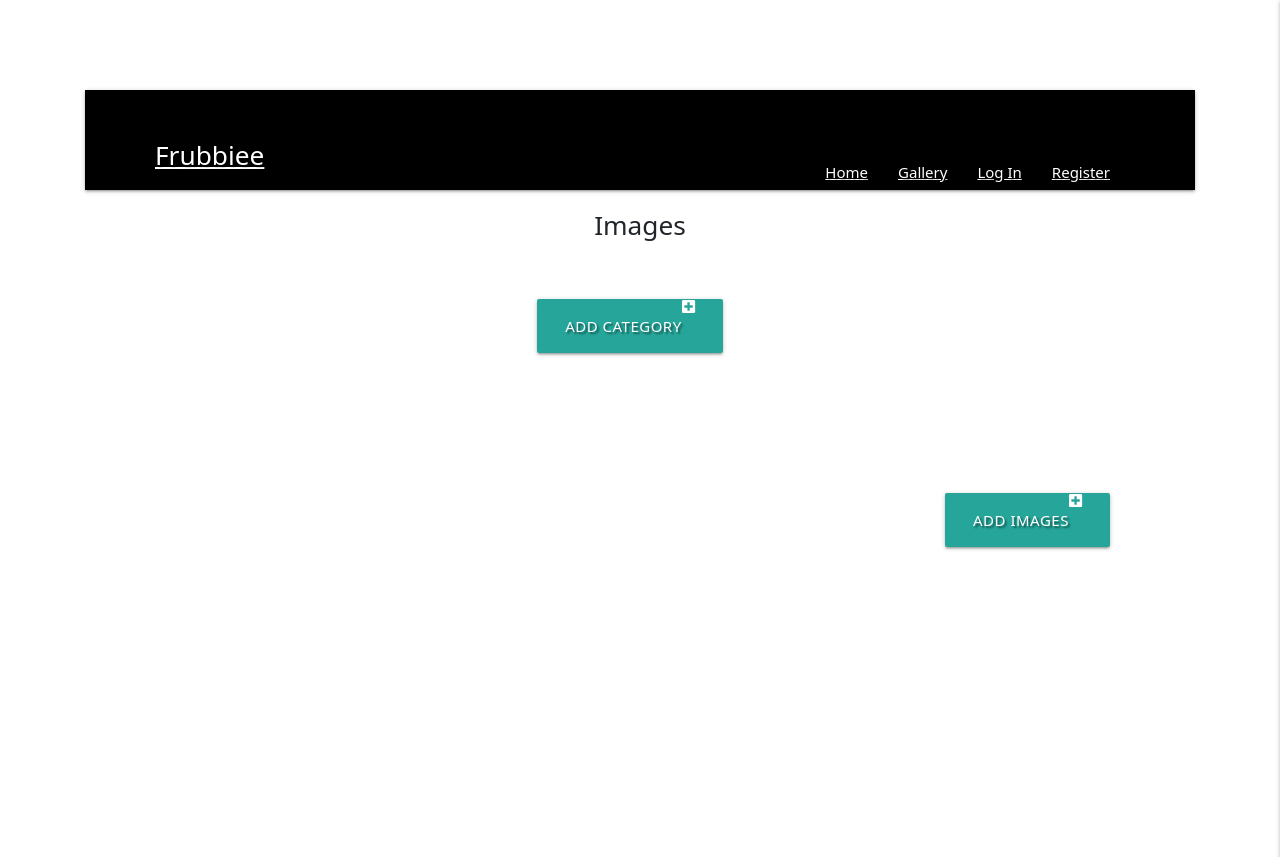
After one commit to suzzet31/Frubbiee, a Flask app: page /gallery in a window 1280 px wide. The commit adds this page. Shown: the top 857 px of the page. Run offline with Flask 2, Linux system fonts and the light colour scheme; some libraries are stand-ins or nearby versions.

Commit message:
add gallery and image funtion

```diff
--- a/app.py
+++ b/app.py
@@ -6,9 +6,15 @@ from flask_pymongo import PyMongo
 from bson.objectid import ObjectId
 from jinja2 import Template
 from pymongo import MongoClient
+from werkzeug.utils import secure_filename
 from werkzeug.security import generate_password_hash, check_password_hash
 if os.path.exists("env.py"):
     import env
+
+
+
+UPLOAD_FOLDER = '/path/to/the/uploads'
+ALLOWED_EXTENSIONS = set(['txt', 'pdf', 'png', 'jpg', 'jpeg', 'gif'])
 
 
 app = Flask(__name__)
@@ -232,6 +238,65 @@ def posts():
            return render_template("posts.html")@app.route("/register", methods=["GET", "POST"])
 
 
+@app.route("/images")
+def images(x):
+    """
+    Dealing with Unix Path names and Windows PathNames
+    """
+    if platform.system() == 'Linux':
+        return  x[x.rfind("/")+1:]
+    return x[x.rfind("\\")+1: ]
+
+def getFolder(x):
+        y = []
+        if platform.system() == 'Linux':
+            y = x.split("/")
+        else:
+            y = x.split("\\")
+       # print(y)
+        filename_name = "images"
+        if "images" in x:
+            filename +="smoothie.jpg/" + y[-2]
+        elif "juice.png" in x:
+            filename+="cherry.jpg"
+
+@app.route("/send_file/<filename>")
+def send_file(filename):
+   return send_from_directory(app.config["UPLOAD_FOLDER"] +"/" + getFolder(filename) , getImageName(filename))
+
+
+def send_image(filename):
+    try:
+        pass
+    except expression as identifier:
+        pass
+    send_images = send_image_from_directory("images", filename)
+
+
+@app.route("/gallery")
+def gallery():
+    image_name = os.listdir('static/images')
+    print(images)
+    return render_template("gallery.html", images=images)
+
+@app.route('/upload', methods = ['GET', 'POST'])
+def upload_file():
+    if request.method == 'POST':
+        # check if the post request has the file part
+        if 'file' not in request.files:
+            flash('No file part')
+            return redirect(request.url)
+        file = request.files['file']
+        # if user does not select file, browser also
+        # submit a empty part without filename
+        if file.filename == '':
+            flash('No selected file')
+            return redirect(request.url)
+        if file and allowed_file(file.filename):
+            filename = secure_filename(file.filename)
+            file.save(os.path.join(app.config['UPLOAD_FOLDER'], filename))
+        return render_template("gallery.html", images=images )
+
 
 
 if __name__ == "__main__":
--- a/static/css/style.css
+++ b/static/css/style.css
@@ -40,3 +40,7 @@ div~p {
 ul li :hover ul li {
     display: block;
 }
+
+@media #{$medium-and-down} {
+    // styles for medium screens and down
+}
--- a/templates/base.html
+++ b/templates/base.html
@@ -31,18 +31,21 @@
         <nav class="nav-extended black text-shadow black darken-1 black scrollspy autocomplete responsive">
             <!-- top navbar -->
             <div class="nav-wrapper">
-                <a href="{{ url_for('get_recipes') }}" class="brand-logo">
+                <a href="{{ url_for('index') }}" class="brand-logo">
                     <h3>Frubbiee</h3>
                 </a>
                 <a href="#" data-target="mobile-demo" class="sidenav-trigger right"><i class="fas fa-bars"></i></a>
                 <ul class="right hide-on-med-and-down">
-                    <li><a href="{{ url_for('get_recipes') }}">Home</a></li>
+                    <li><a href="{{ url_for('index') }}">Home</a></li>
+                    <li><a href="{{ url_for('gallery') }}">Gallery</a></li>
                     {% if session.user %}
+                    <li><a href="{{ url_for('get_recipes') }}">Recipes</a></li>
                     <li><a href="{{ url_for('profile', username=session['user']) }}">Profile</a></li>
                     <li><a href="{{ url_for('add_recipes') }}">New Recipes</a></li>
                     {% if session.user|lower == "admin"|lower %}
                     <li><a href="{{ url_for('get_categories') }}">Manage drink Categories</a></li>
                     {% endif %}
+                    <li><a href="{{ url_for('contact') }}">Contact</a></li>
                     <li><a href="{{ url_for('logout') }}">Log Out</a></li>
                     {% else %}
                     <li><a href="{{ url_for('login') }}">Log In</a></li>
@@ -57,13 +60,16 @@
             <li>
                 <h4 class="center-align light-cyan-text text-darken 4">Frubbiee Fresh and tasty</h4>
             </li>
-            <li><a href="{{ url_for('get_recipes') }}">Home</a></li>
+            li><a href="{{ url_for('index') }}">Home</a></li>
+            <li><a href="{{ url_for('gallery') }}">Contact</a></li>
             {% if session.user %}
+            <li><a href="{{ url_for('get_recipes') }}">Recipes</a></li>
             <li><a href="{{ url_for('profile', username=session['user']) }}">Profile</a></li>
             <li><a href="{{ url_for('add_recipes') }}">New Task</a></li>
             {% if session.user|lower == "admin"|lower %}
             <li><a href="{{ url_for('get_categories') }}">Manage Categories</a></li>
             {% endif %}
+            <li><a href="{{ url_for('contact') }}">Contact</a></li>
             <li><a href="{{ url_for('logout') }}">Log Out</a></li>
             {% else %}
             <li><a href="{{ url_for('login') }}">Log In</a></li>
--- a/templates/contact.html
+++ b/templates/contact.html
@@ -5,6 +5,12 @@
 <!--Materialize contact form-->
 
 <body>
+    <div>
+
+
+        <img src="{{url_for('static', filename= juice.png)}}" />
+
+    </div>
 
     <div class="row ">
         <div class="col-lg-8 col-md-10 mx-auto">
--- /dev/null
+++ b/templates/gallery.html
@@ -0,0 +1,22 @@
+{% extends "base.html" %}
+{% block content %}
+
+<h3 class="light-black-text text-darken-4 center-align">Images</h3>
+
+<div class="row ">
+    <div class="col s12 center-align">
+        <a href="{{url_for('gallery')}}" class="btn-large light-cyan darken-2 text-shadow">
+            Add category <i class="fas fa-plus-square right"></i>
+        </a>
+
+    </div>
+</div>
+
+<div class="row ">
+    <div class="col s12 center-align">
+        <a href="#" class="btn-large light-black darken-2 text-shadow right">
+            Add Images <i class="fas fa-plus-square right"></i>
+        </a>
+    </div>
+</div>
+{% endblock%}
```
Also changed, not shown: templates/upload.html (added, +25 -0 lines).
